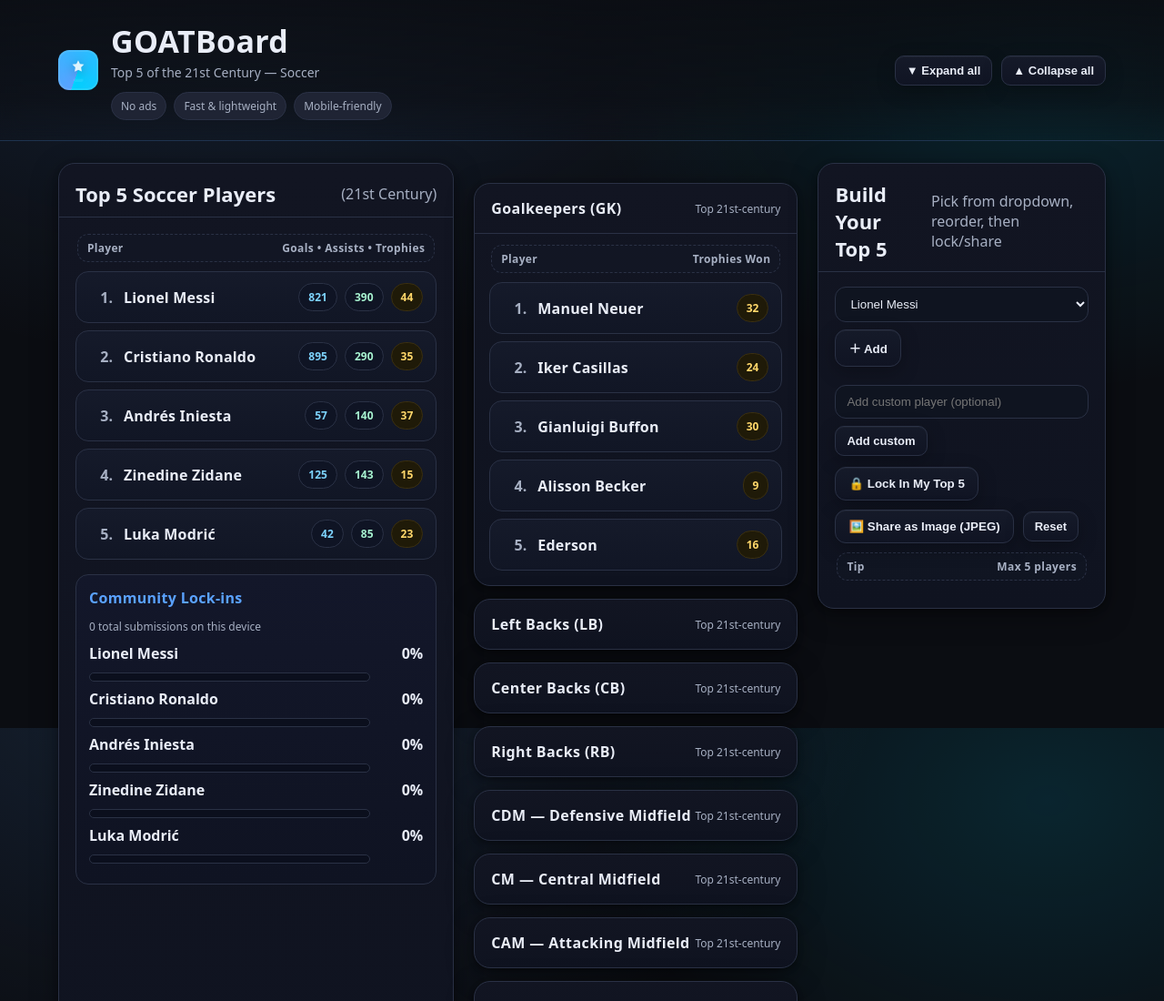
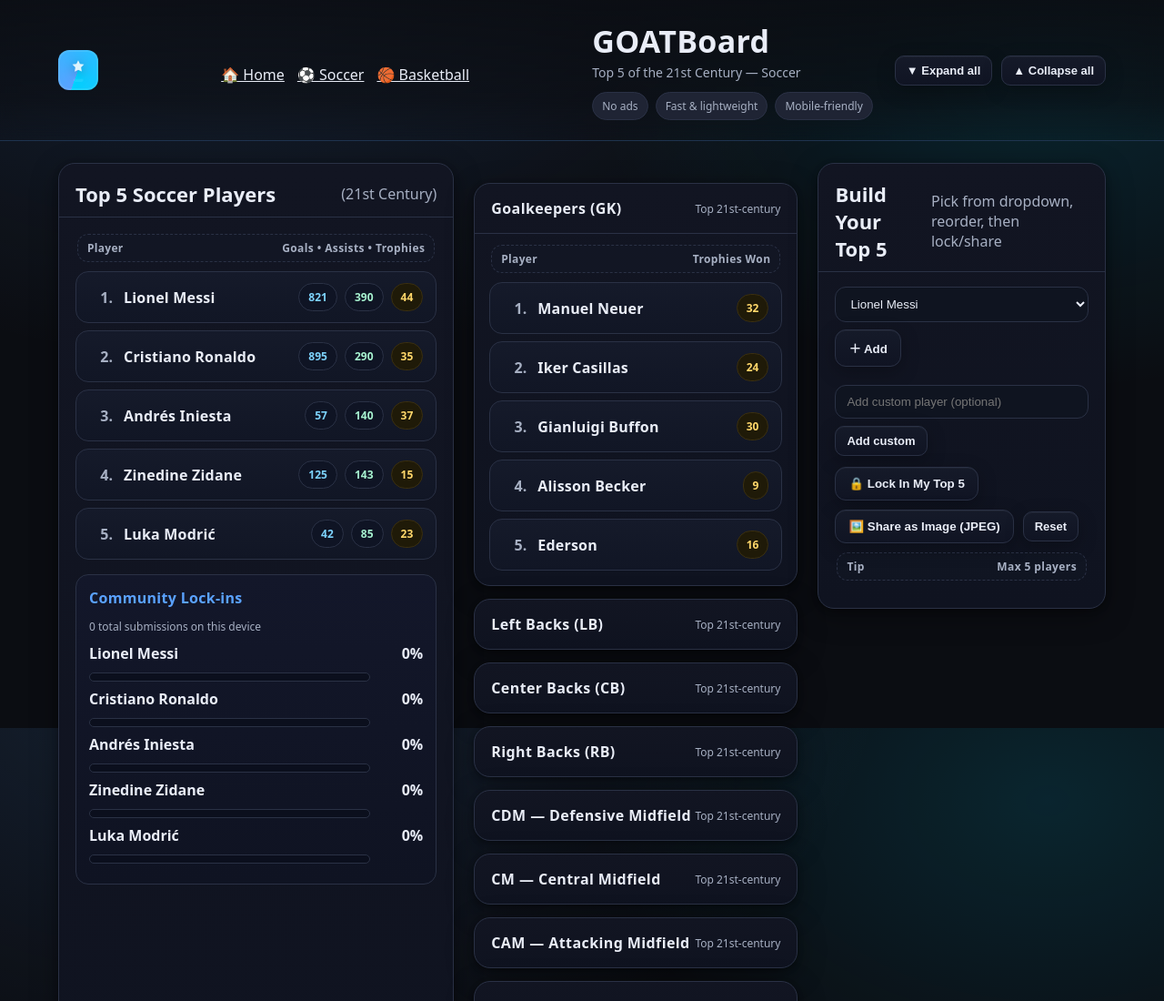
Before and after one commit to Directory1015/GoatBoard, a plain HTML site: page soccer.html in a window 1280 px wide. Shown: the top 1100 px of the page at 91% size. Drawn offline with Linux system fonts and the light colour scheme.

Commit message:
Update soccer.html

```diff
--- a/soccer.html
+++ b/soccer.html
@@ -166,6 +166,11 @@
             <path d="M7 21h10v1.4c0 .9-.7 1.6-1.6 1.6H8.6A1.6 1.6 0 0 1 7 22.4V21z" fill="#fff" opacity=".08"/>
           </svg>
         </div>
+        <nav style="max-width:1200px;margin:10px auto 0;padding:10px 16px;display:flex;gap:14px;align-items:center">
+  <a href="index.html">🏠 Home</a>
+  <a href="soccer.html">⚽ Soccer</a>
+  <a href="basketball.html">🏀 Basketball</a>
+</nav>
         <div>
           <h1>GOATBoard</h1>
           <p class="tagline">Top 5 of the 21st Century — Soccer</p>
```
